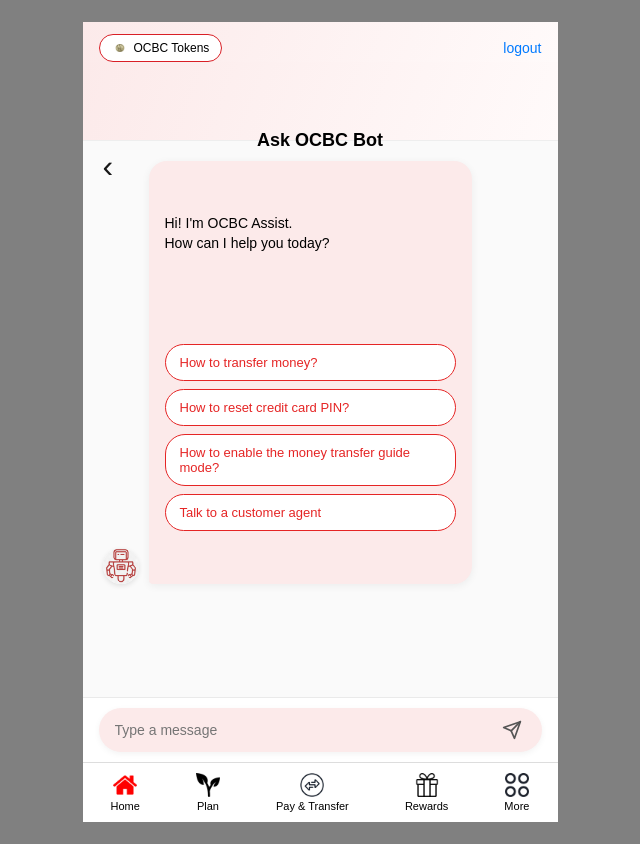
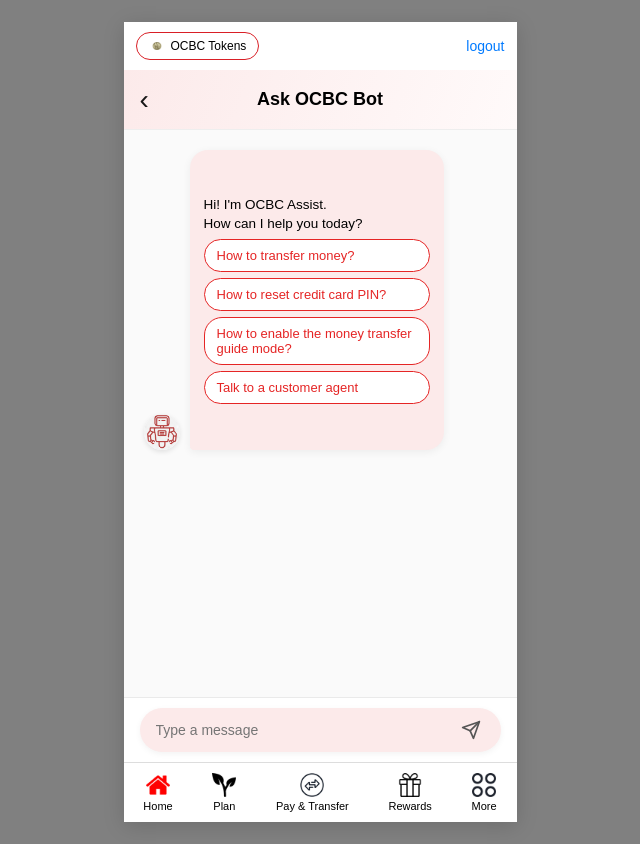
Before and after one commit to ka1-tgd/FSDP-Project, a website: page public/html/aiChatbot.html in a window 1280 px wide. Shown: the whole page, without its empty margins (320-960 px from the left). Drawn offline with Linux system fonts and the light colour scheme.

Commit message:
css fixed

```diff
--- a/public/css/aiChatbot.css
+++ b/public/css/aiChatbot.css
@@ -9,18 +9,24 @@ body {
     background-color: #808080;
     color: #000000;
     min-height: 100vh;
+    display: flex;
+    justify-content: center;
+    align-items: center;
+    margin: 0;
 }
 
 .phone-screen {
     width: 100%;
-    max-width: 475px;
-    min-height: 100vh;
+    max-width: 393px;
+    height: min(852px, 100dvh);
+    min-height: 0;
     margin: 0 auto;
     background-color: #ffffff;
     position: relative;
     display: flex;
     flex-direction: column;
     overflow: hidden;
+    box-shadow: 0 4px 20px rgba(0, 0, 0, 0.15); /* Gives it a nice phone cutout look */
 }
 
 /* Top Bar (Matched with teammates' ocbcHome.html) */
@@ -28,8 +34,10 @@ body {
     display: flex;
     justify-content: space-between;
     align-items: center;
-    padding: 12px 16px 0;
-    background: linear-gradient(110deg, #fceaea 0%, #fffafa 100%);
+    padding: 10px 12px;
+    background: #ffffff;
+    z-index: 5;
+    flex-shrink: 0;
 }
 
 .token-button {
@@ -61,29 +69,35 @@ body {
 
 /* Header */
 .header {
-    height: 70px;
+    height: 60px;
+    flex-shrink: 0;
     position: relative;
     display: flex;
     justify-content: center;
     align-items: center;
     background: linear-gradient(110deg, #fceaea 0%, #fffafa 100%);
     border-bottom: 1px solid #eee;
+    padding: 0 20px;
 }
 
 .header h1 {
     font-size: 18px;
     font-weight: bold;
+    margin: 0;
 }
 
 .back-button {
     position: absolute;
-    left: 20px;
+    left: 16px;              /* Pins it neatly to the left side */
+    top: 50%;
+    transform: translateY(-50%); /* Vertically centers it precisely */
     background: none;
     border: none;
-    font-size: 32px;
+    font-size: 28px;
     text-decoration: none;
     color: #171717;
     line-height: 1;
+    cursor: pointer;
 }
 
 /* Chat Container */
@@ -137,10 +151,10 @@ body {
 
 /* Chat Bubbles */
 .chat-bubble {
-    padding: 14px 16px;
+    padding: 10px 14px;
     border-radius: 18px;
-    font-size: 14px;
-    line-height: 1.4;
+    font-size: 13.5px;
+    line-height: 1.35;
     box-shadow: 0 2px 8px rgba(0,0,0,0.06);
     white-space: pre-wrap;
 }
@@ -149,6 +163,11 @@ body {
     background-color: #fceaea;
     color: #000;
     border-bottom-left-radius: 4px;
+}
+
+.bot-bubble p {
+    margin: 0;
+    margin-bottom: 6px;
 }
 
 .user-bubble {
@@ -161,16 +180,16 @@ body {
 .quick-chips {
     display: flex;
     flex-direction: column;
-    gap: 8px;
-    margin-top: 12px;
+    gap: 6px;
+    margin-top: 5px;
 }
 
 .chip {
     background-color: #ffffff;
     border: 1px solid #e52525;
     color: #e52525;
-    padding: 10px 14px;
-    border-radius: 20px;
+    padding: 8px 12px;
+    border-radius: 18px;
     font-size: 13px;
     text-align: left;
     cursor: pointer;
@@ -183,7 +202,7 @@ body {
 
 /* Bottom Input Bar */
 .chat-input-section {
-    position: absolute;
+    position: relative;
     bottom: 60px;
     left: 0;
     right: 0;
--- a/public/html/aiChatbot.html
+++ b/public/html/aiChatbot.html
@@ -36,10 +36,7 @@
                     <img src="../images/Chatbot_Avatar.jpg" alt="Bot" style="width: 100%; height: 100%; object-fit: cover; border-radius: 50%;">
                 </div>
                 <div class="chat-bubble bot-bubble">
-                    <p>Hi! I'm OCBC Assist.<br>How can I help you today?</p>
-
-                    <!-- Quick Suggestion Pills -->
-                    <div class="quick-chips">
+                    <p>Hi! I'm OCBC Assist.<br>How can I help you today?</p><div class="quick-chips">
                         <button type="button" class="chip" onclick="sendPreset('How to transfer money?')">How to transfer money?</button>
                         <button type="button" class="chip" onclick="sendPreset('How to reset credit card PIN?')">How to reset credit card PIN?</button>
                         <button type="button" class="chip" onclick="sendPreset('How to enable the money transfer guide mode?')">How to enable the money transfer guide mode?</button>
```
